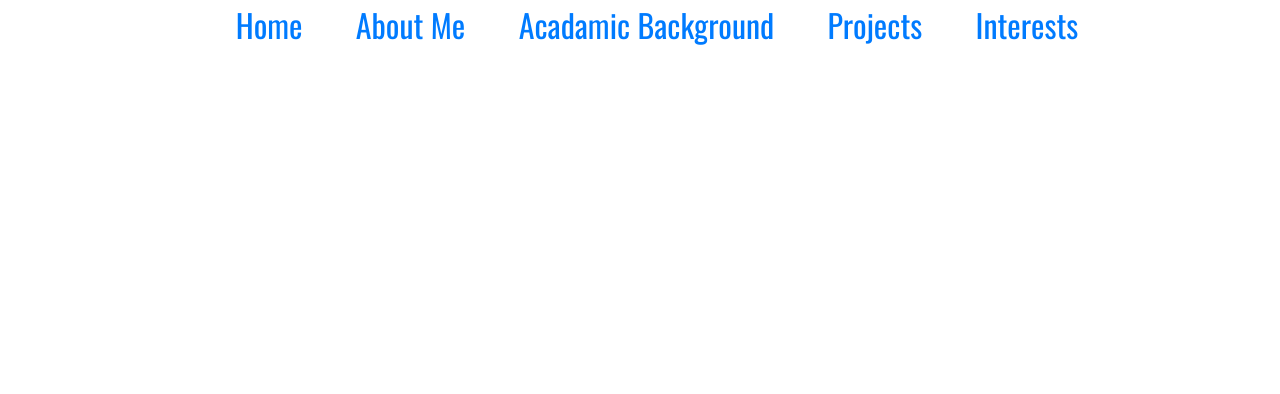
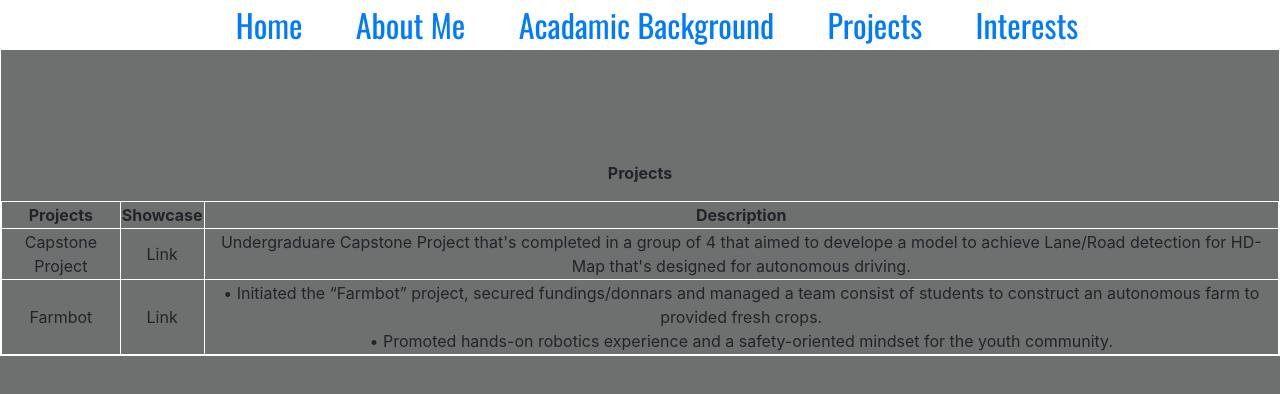
Before and after one commit to ZzZifanZ/ENGO551_Lab0, a plain HTML site: page projects.html in a window 1280 px wide. Drawn offline with nearby package versions, Linux system fonts and the light colour scheme.

Commit message:
Table added

```diff
--- a/mystyle.css
+++ b/mystyle.css
@@ -179,3 +179,16 @@ h2  {
     margin-right:25%;
 
 }
+
+.Projects, th, td{
+    border:1px solid white;
+
+}
+.Projects{
+    padding-top: 20vh;
+    text-align: center;
+
+}
+table{
+    width:100%;
+}
--- a/projects.html
+++ b/projects.html
@@ -28,7 +28,39 @@
             <hr />
         </div>
 
+        <div class="container_about">
 
+            <div class="main_body">
+                <div class ="Projects">
+                    <p><b>Projects</b></p>
+
+                        <table>
+                            <tr>
+                              <th>Projects    </th>
+                              <th>Showcase        </th>
+                              <th>Description </th>
+                            </tr>
+                            <tr>
+                              <td> Capstone Project  </td>
+                              <td>  Link  </td>
+                              <td>  Undergraduare Capstone Project that's completed in a group of 4 that aimed to develope
+                                    a model to achieve Lane/Road detection for HD-Map that's designed for autonomous driving.  </td>
+                            </tr>
+                            <tr>
+                              <td>Farmbot  </td>
+                              <td>Link</td>
+                              <td>  •	Initiated the “Farmbot” project, secured fundings/donnars and managed a team consist of students to construct an autonomous farm to provided fresh crops.
+                                <br>
+                                •	Promoted hands-on robotics experience and a safety-oriented mindset for the youth community.
+                                 </td>
+                            </tr>
+                          </table>
+
+
+
+                </div>
+            </div>
+        </div>
 
         </div>
     </body>
```
Also changed, not shown: 1 other file.
